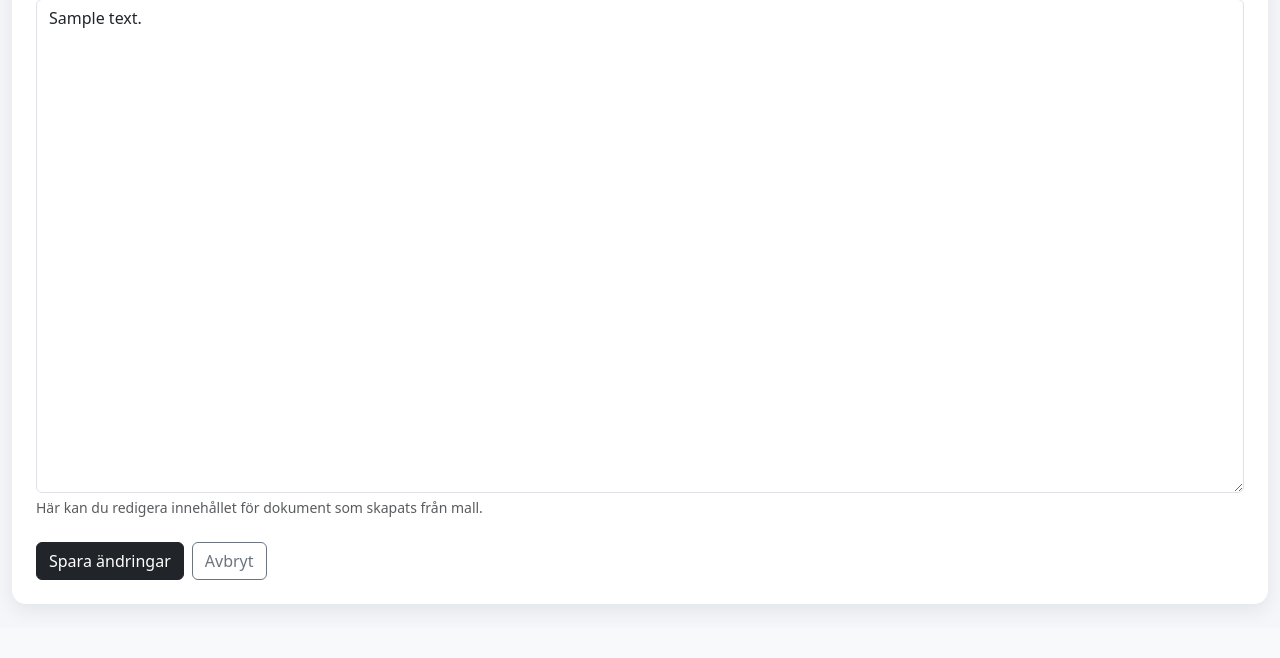
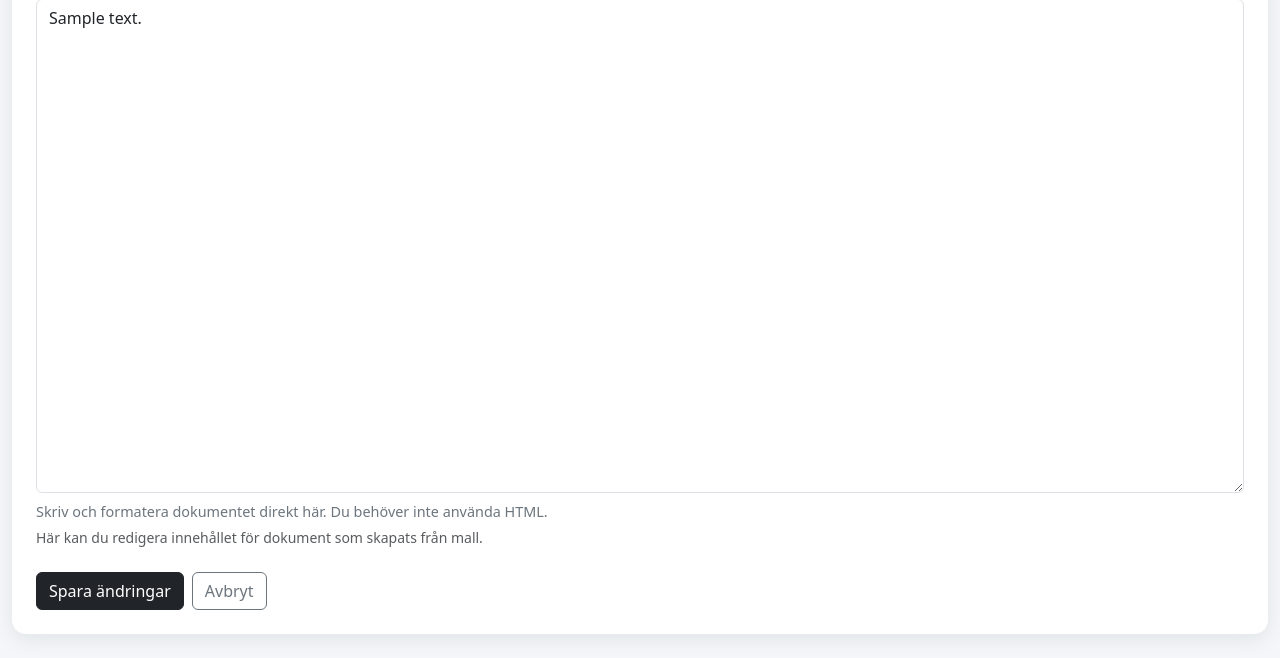
Before and after one commit to StoffeEriksson/fishing_association_portal, a Django app: page /portal/documents/1/edit/ in a window 1280 px wide. Shown: the part 568-1226 px from the top of the page. Before the commit the page ends 1179 px from the top, so only its background shows below. Run offline with Django 5.2, Linux system fonts and the light colour scheme; a user stored in the database is signed in; tables that the repository leaves empty hold one stand-in row (values such as "Sample post"); some libraries are stand-ins or nearby versions.

Commit message:
Added document templates with rich text editor (TinyMCE) and improved document editing UX

```diff
--- a/documents/forms.py
+++ b/documents/forms.py
@@ -63,5 +63,6 @@ class DocumentUpdateForm(forms.ModelForm):
                 "class": "form-control",
                 "rows": 20,
                 "placeholder": "Skriv dokumentinnehåll här...",
+                "id": "id_content",
             }),
         }
--- a/portal/templates/portal/base.html
+++ b/portal/templates/portal/base.html
@@ -113,5 +113,7 @@
 <!-- Din JS -->
 <script src="{% static 'js/main.js' %}"></script>
 
+{% block extra_js %}{% endblock %}
+
 </body>
 </html>
--- a/portal/templates/portal/document_edit.html
+++ b/portal/templates/portal/document_edit.html
@@ -64,6 +64,9 @@
         <div class="col-12">
           <label for="{{ form.content.id_for_label }}" class="form-label">Innehåll</label>
           {{ form.content }}
+          <div class="document-editor-help">
+            Skriv och formatera dokumentet direkt här. Du behöver inte använda HTML.
+          </div>
           {% if form.content.errors %}
             <div class="text-danger small mt-1">{{ form.content.errors }}</div>
           {% endif %}
@@ -85,3 +88,7 @@
   </div>
 </div>
 {% endblock %}
+{% block extra_js %}
+<script src="https://cdn.tiny.cloud/1/kkm9kg3cnp1z251j5uo7e9hcp8k3tf5osb4lme4z1p0wwryv/tinymce/8/tinymce.min.js" referrerpolicy="origin"></script>
+<script src="{% static 'js/document_editor.js' %}"></script>
+{% endblock %}
--- a/static/css/document.css
+++ b/static/css/document.css
@@ -240,3 +240,25 @@
 .document-content li {
     margin-bottom: 0.35rem;
 }
+
+.tox-tinymce {
+    border-radius: 14px !important;
+    border: 1px solid #d9dee7 !important;
+    overflow: hidden;
+}
+
+.tox .tox-toolbar,
+.tox .tox-toolbar__primary,
+.tox .tox-menubar {
+    background: #f8fafc !important;
+}
+
+.tox .tox-edit-area__iframe {
+    background: #ffffff !important;
+}
+
+.document-editor-help {
+    color: #6c757d;
+    font-size: 0.9rem;
+    margin-top: 0.5rem;
+}
--- /dev/null
+++ b/static/js/document_editor.js
@@ -0,0 +1,32 @@
+document.addEventListener("DOMContentLoaded", function () {
+  if (typeof tinymce === "undefined") return;
+
+  const textarea = document.querySelector("#id_content");
+  if (!textarea) return;
+
+  tinymce.init({
+    selector: "#id_content",
+    height: 620,
+    menubar: "file edit view insert format tools table help",
+    plugins: "lists link table code help wordcount",
+    toolbar:
+      "undo redo | blocks | bold italic underline | " +
+      "alignleft aligncenter alignright alignjustify | " +
+      "bullist numlist outdent indent | table link | removeformat code",
+    branding: false,
+    promotion: false,
+    statusbar: true,
+    resize: true,
+    content_style: `
+      body {
+        font-family: Inter, system-ui, -apple-system, BlinkMacSystemFont, "Segoe UI", sans-serif;
+        font-size: 16px;
+        line-height: 1.7;
+        padding: 1rem;
+      }
+      h1,h2,h3,h4 { margin-top: 1.2rem; margin-bottom: 0.7rem; }
+      p { margin: 0 0 0.9rem 0; }
+      ul,ol { margin: 0 0 1rem 1.25rem; }
+    `,
+  });
+});
```
